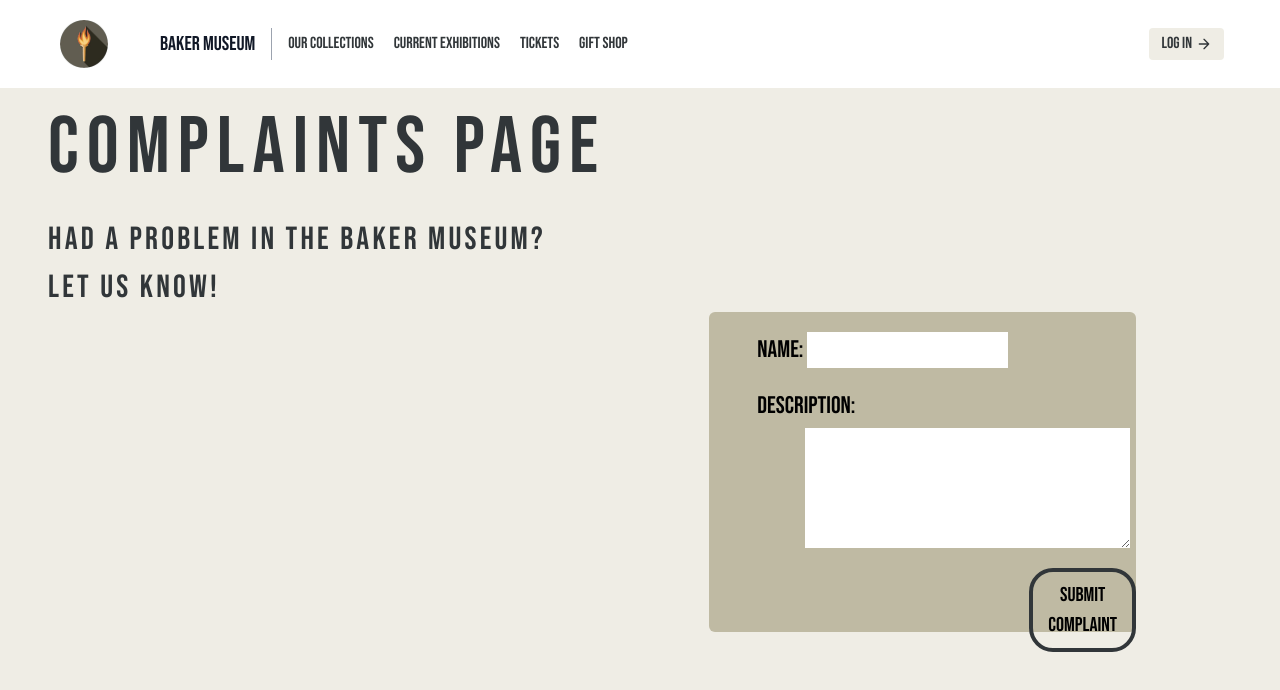
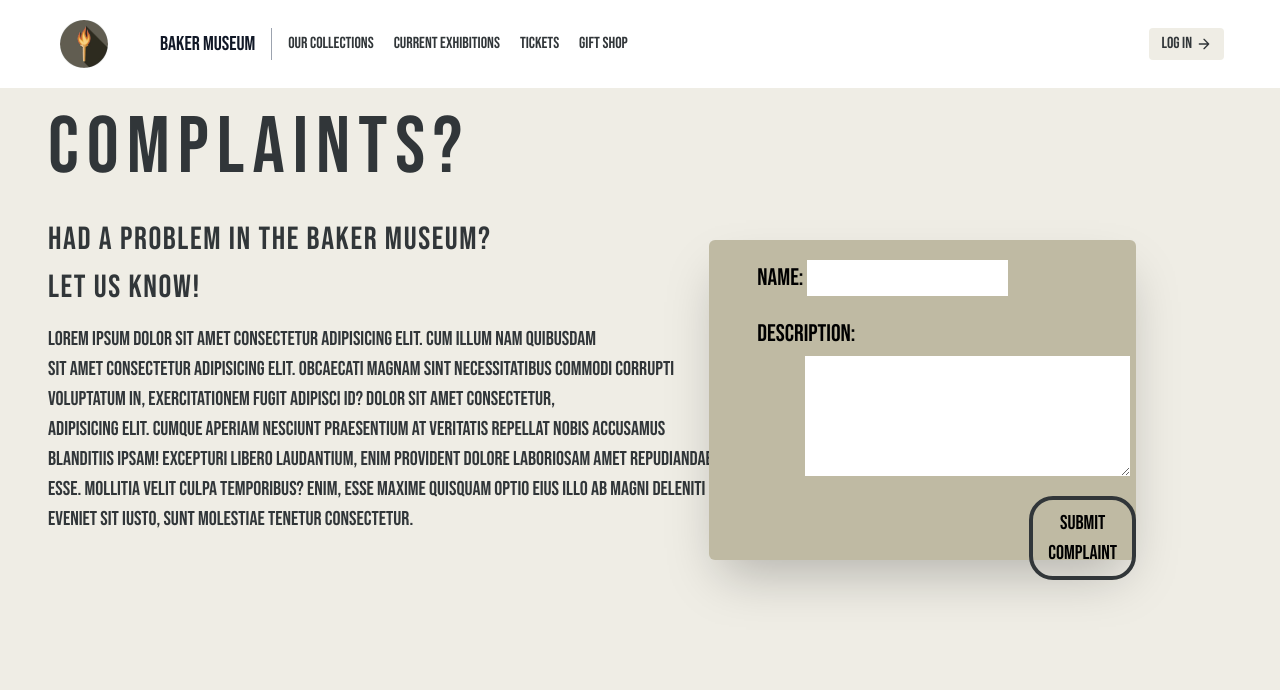
Before and after one commit to Ashishjob/museuma, a React (Create React App) app in the folder museuma/: page /complaints in a window 1280 px wide. Shown: the top 690 px of the page. Built offline with nearby package versions, Linux system fonts and the light colour scheme.

Commit message:
Design changes

```diff
--- a/museuma/src/pages/complaints.jsx
+++ b/museuma/src/pages/complaints.jsx
@@ -2,14 +2,27 @@ function Complaints() {
   return (
     <main className="h-screen bg-[#EFEDE5] w-screen">
       <h3 className="text-[#313639] text-7xl mb-2 ml-12 tracking-widest">
-        Complaints page
+        Complaints?
       </h3>
-      <p className="text-[#313639] text-3xl ml-12 tracking-widest">
+      <p className="text-[#313639] text-3xl ml-12 tracking-wider">
         Had a problem in the Baker Museum? <br></br>Let us know!
       </p>
 
-      <div className="flex justify-end w-full">
-        <div className="bg-[#bfbaa3] w-1/3 h-80 mr-36 rounded-md">
+      <p className="text-[#313639] text-xl ml-12 mt-3">
+        Lorem ipsum dolor sit amet consectetur adipisicing elit. Cum illum nam
+        quibusdam <br></br> sit amet consectetur adipisicing elit. Obcaecati
+        magnam sint necessitatibus commodi corrupti<br></br>voluptatum in,
+        exercitationem fugit adipisci id? dolor sit amet consectetur, <br></br>
+        adipisicing elit. Cumque aperiam nesciunt praesentium at veritatis
+        repellat nobis accusamus <br></br>blanditiis ipsam! Excepturi libero
+        laudantium, enim provident dolore laboriosam amet repudiandae<br></br>{" "}
+        esse. Mollitia velit culpa temporibus? Enim, esse maxime quisquam optio
+        eius illo ab magni deleniti<br></br>eveniet sit iusto, sunt molestiae
+        tenetur consectetur.
+      </p>
+
+      <div className="flex absolute justify-end w-full top-60">
+        <div className="bg-[#bfbaa3] w-1/3 h-80 mr-36 rounded-md shadow-2xl fixed">
           <div className=" text-2xl ml-12 mt-5">
             <label for="name">Name: </label>
             <input
```
